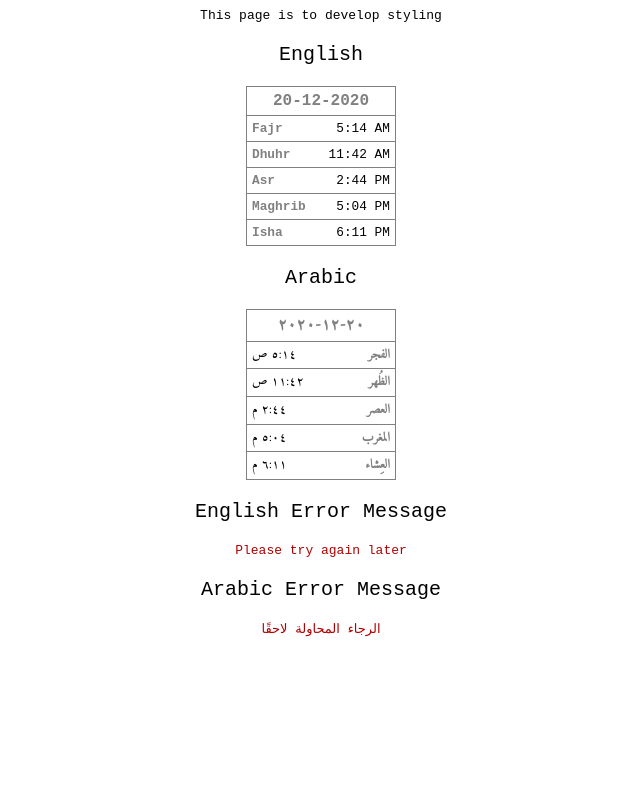
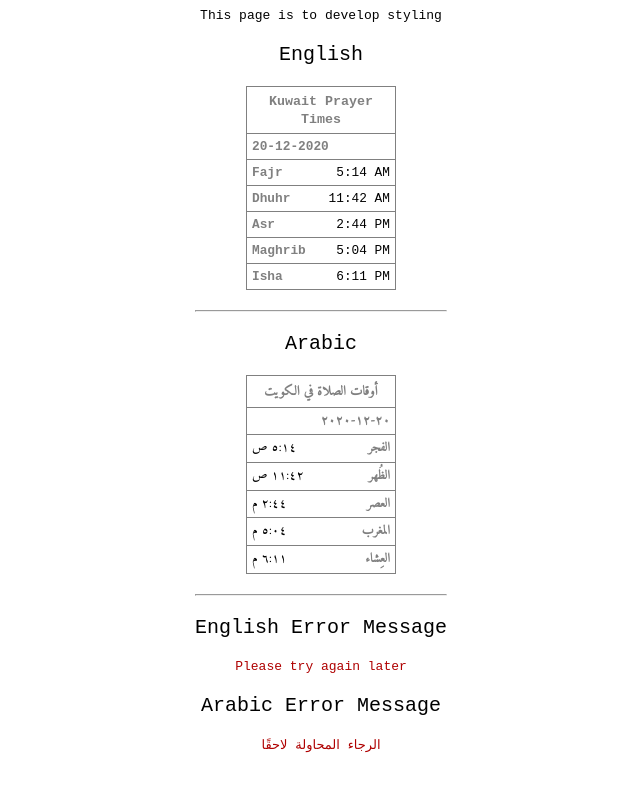
Before and after one commit to m2k95/q8-prayers, a website: page dev/styling.html in a window 1280 px wide. Shown: the whole page, without its empty margins (319-959 px from the left). Drawn offline with Linux system fonts and the light colour scheme.

Commit message:
title added for styling

```diff
--- a/dev/styling.html
+++ b/dev/styling.html
@@ -32,6 +32,11 @@
       <p>English</p>
       <table>
         <tr>
+          <th colspan="2">
+            <small>Kuwait Prayer Times</small>
+          </th>
+        </tr>
+        <tr>
           <th colspan="2">20-12-2020</th>
         </tr>
         <tr>
@@ -56,9 +61,16 @@
         </tr>
       </table>
 
+      <hr>
+
       <!-- Right to Left -->
       <p>Arabic</p>
       <table dir="rtl">
+        <tr>
+          <th colspan="2">
+            <small>أوقات الصلاة في الكويت</small>
+          </th>
+        </tr>
         <tr>
           <th colspan="2">٢٠-١٢-٢٠٢٠</th>
         </tr>
@@ -84,6 +96,8 @@
         </tr>
       </table>
 
+      <hr>
+
       <!-- Error Messages -->
       <p>English Error Message</p>
       <p class="q8prayers-error">Please try again later</p>
```
